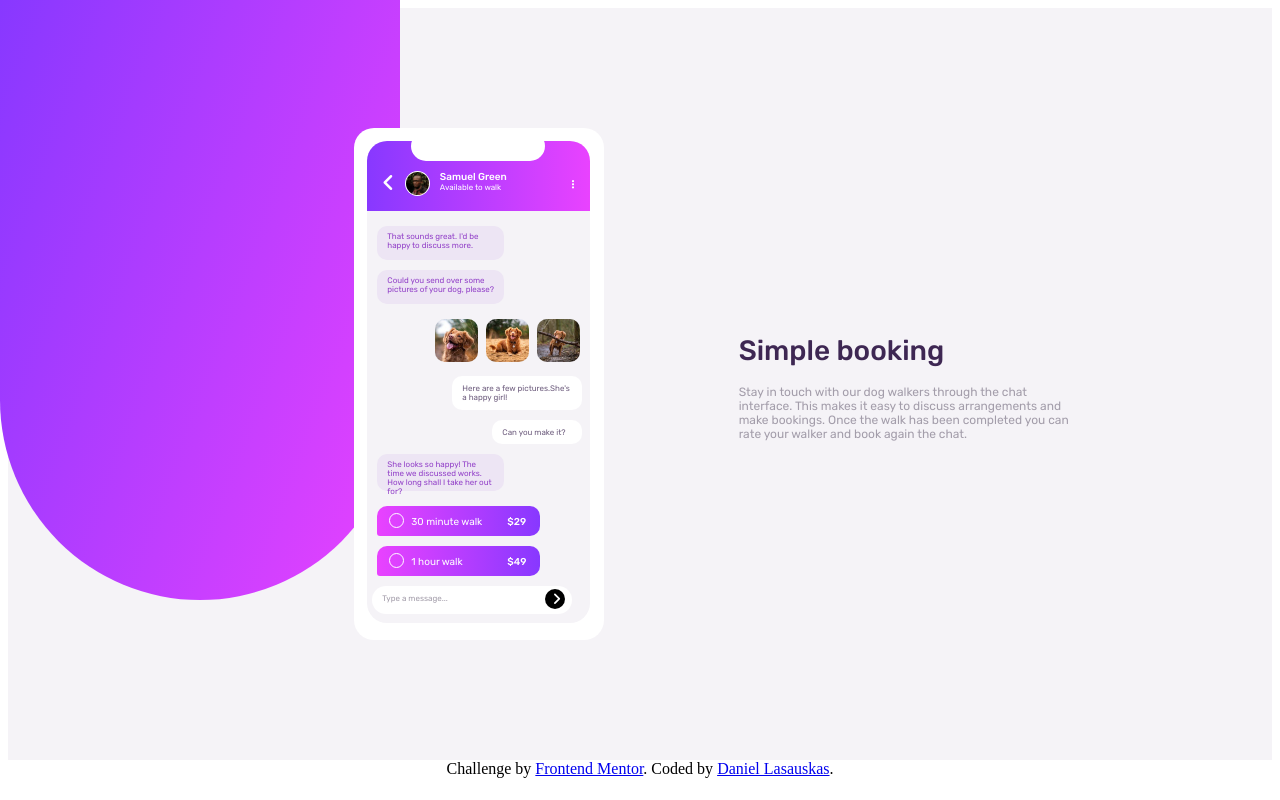
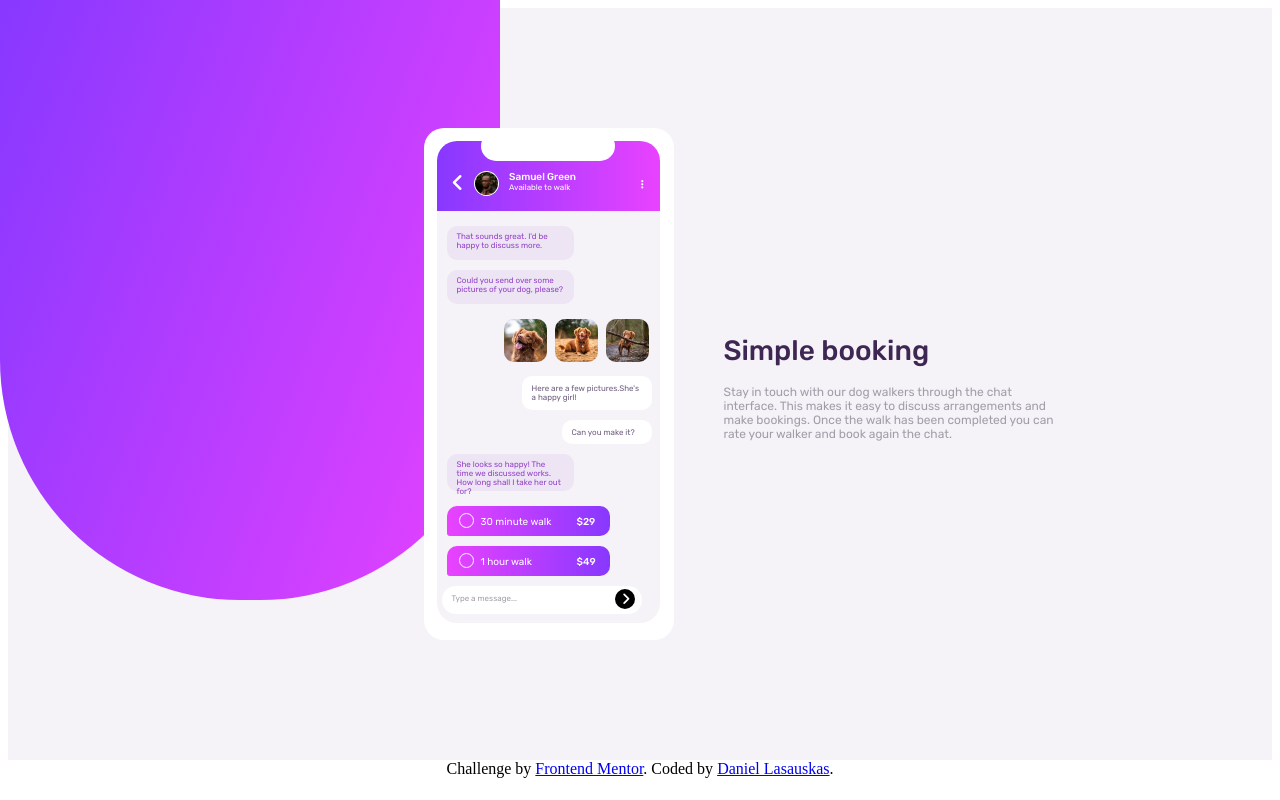
Before and after one commit to danlsk1986/Chat-app-CSS-illustration, a plain HTML site: page index.html in a window 1280 px wide. Drawn offline with Linux system fonts and the light colour scheme.

Commit message:
Ultimo cambio

```diff
--- a/css/estilos.css
+++ b/css/estilos.css
@@ -302,20 +302,21 @@ html {
 
     .curve{
       position: absolute;
-      width: 400px;
+    width: 500px;
     height: 600px;
     background: linear-gradient(110deg, hsl(264, 100%, 61%), hsl(293, 100%, 63%));
     top: 0;
     left: 0px;
-      border-radius: 0 0 200px 200px;
+    border-radius: 0 0 240px 240px;
     z-index: 1;
+}
     }
 
     .container{
       position: relative;
       display: flex;
       flex-direction: row;
-        justify-content: space-evenly;
+      justify-content: center;
       align-items: center;
       font-family: 'Rubik', sans-serif;
       padding: 120px 0;
@@ -329,8 +330,9 @@ html {
       height: 512px;
       background-color: #ffffff;
       border-radius: 20px 20px;
-      margin-top: 0px;
-      left: 136px;
+      /* margin-top: 0px; */
+      left: 100px;
+      margin: 0 40px;
       z-index: 2;
     }
 
@@ -572,14 +574,15 @@ html {
     .text{
       position: relative;
     text-align: left;
-      left: 40px;
+    /* right: 228px; */
+    left: 90px;
     width: 343px;
     margin: 20px;
     }
 
     .text h1{
       color: hsl(271, 36%, 24%);
-      font-weight: 500;
+
       font-size: 28px;
     }
 
@@ -591,6 +594,3 @@ html {
     .attribution{
       text-align: center;
     }
-
-
-  }
```
Lines whose indentation alone changed are shown as unchanged.
